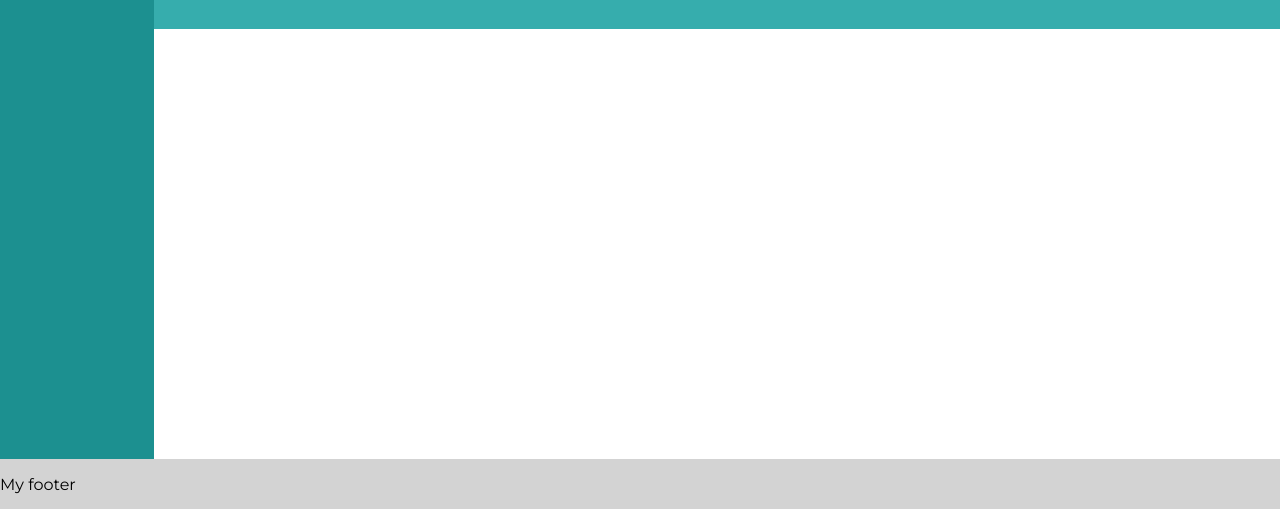
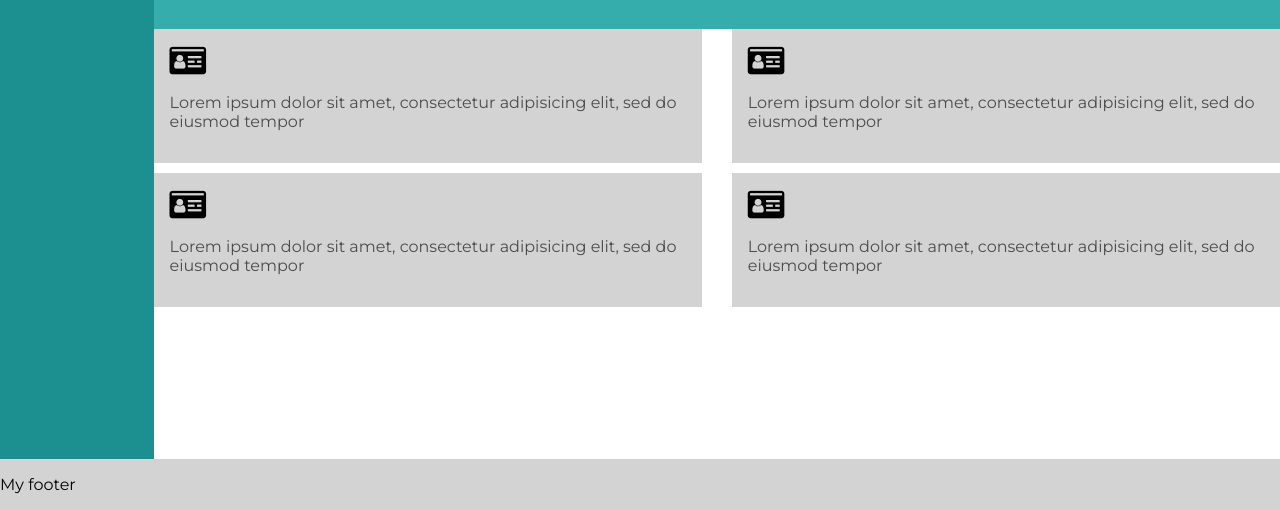
Before and after one commit to ezkemboi/css-grid, a website: page index.html in a window 1280 px wide. Shown: the part 291-800 px from the top of the page. Drawn offline with Linux system fonts and the light colour scheme.

Commit message:
implement grid gaps

```diff
--- a/index.html
+++ b/index.html
@@ -6,6 +6,7 @@
     <meta name="viewport" content="width=device-width, initial-scale=1.0">
     <meta http-equiv="X-UA-Compatible" content="ie=edge">
     <title>CSS Grid Example</title>
+    <link rel="stylesheet" href="https://stackpath.bootstrapcdn.com/font-awesome/4.7.0/css/font-awesome.min.css" />
     <link rel="stylesheet" href="./src/css/style.css" />
 </head>
 
@@ -42,6 +43,26 @@
             </div>
             <img id="css-grid-image" src="./src/images/csshtml.png" alt="sensible grid learning css" />
         </section>
+        <section>
+            <ul id="features">
+                <li>
+                    <i class="fa fa-id-card" aria-hidden="true"></i>
+                    <p>Lorem ipsum dolor sit amet, consectetur adipisicing elit, sed do eiusmod tempor</p>
+                </li>
+                <li>
+                    <i class="fa fa-id-card" aria-hidden="true"></i>
+                    <p>Lorem ipsum dolor sit amet, consectetur adipisicing elit, sed do eiusmod tempor</p>
+                </li>
+                <li>
+                    <i class="fa fa-id-card" aria-hidden="true"></i>
+                    <p>Lorem ipsum dolor sit amet, consectetur adipisicing elit, sed do eiusmod tempor</p>
+                </li>
+                <li>
+                    <i class="fa fa-id-card" aria-hidden="true"></i>
+                    <p>Lorem ipsum dolor sit amet, consectetur adipisicing elit, sed do eiusmod tempor</p>
+                </li>
+            </ul>
+        </section>
     </div>
     <footer>
         <p>My footer</p>
--- a/src/css/style.css
+++ b/src/css/style.css
@@ -81,3 +81,23 @@ footer {
     grid-area: footer;
     background-color: lightgray;
 }
+#features {
+    display: grid;
+    grid-template-columns: repeat(2, auto);
+    grid-template-rows: repeat(2, auto);
+    grid-gap: 10px 30px;
+}
+#features i {
+    font-size: 2em;
+}
+ul#features {
+    margin: 0;
+    padding: 0;
+}
+ul#features li {
+    background-color: lightgray;
+    padding: 1em;
+}
+ul#features li p {
+    color: #4c4c4c;
+}
```
